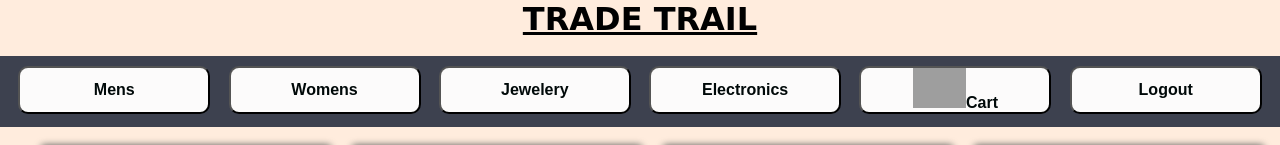
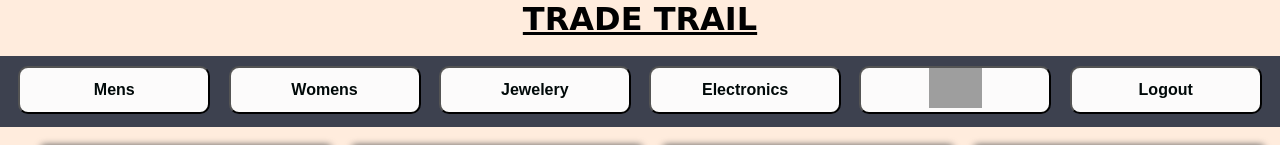
Before and after one commit to soujanyaramdeni/Trade-Trail-Javascript, a plain HTML site: page Home.html in a window 1280 px wide. Shown: the top 145 px of the page. Drawn offline with nearby package versions, Linux system fonts and the light colour scheme; grey boxes are pictures that could not be loaded.

Commit message:
Update Home.htmls

```diff
--- a/Home.html
+++ b/Home.html
@@ -1,4 +1,3 @@
-
 <!DOCTYPE html>
 <html lang="en">
   <head>
@@ -10,7 +9,7 @@
       href="https://fonts.googleapis.com/css2?family=Material+Symbols+Outlined:opsz,wght,FILL,GRAD@20..48,100..700,0..1,-50..200"
     />
     <style>
-     *{
+      *{
         margin:0;
         padding: 0;
         box-sizing: border-box;
@@ -128,6 +127,7 @@
     margin: 1%;
   }
 }
+
     </style>
   </head>
   <body><h1 style="font-family:cursive;"><center><u>TRADE TRAIL</u></center></h1><br>
@@ -136,7 +136,7 @@
       <button id="btnwomen"><b>Womens</b></button>
       <button id="btnjew"><b>Jewelery</b></button>
       <button id="btnele"><b>Electronics</b></button>
-      <button id="cart"><img src="https://media.istockphoto.com/photos/shopping-cart-vector-art-closeup-view-picture-id1251362621?b=1&k=20&m=1251362621&s=170667a&w=0&h=dRxDVhO60mUXTb3g5N5EFizNRm8Sq7xDKdmyeBeZTXQ=" weight="30px"height="40px"><b>Cart</b></button>
+      <button id="cart"><img src="https://media.istockphoto.com/photos/shopping-cart-vector-art-closeup-view-picture-id1251362621?b=1&k=20&m=1251362621&s=170667a&w=0&h=dRxDVhO60mUXTb3g5N5EFizNRm8Sq7xDKdmyeBeZTXQ=" weight="30px"height="40px"></button>
       <button id="login">
         <!-- <img src="https://th.bing.com/th?id=OIP.yrcccITY9EV61-oPZHE3qAHaHw&w=244&h=255&c=8&rs=1&qlt=90&o=6&dpr=1.3&pid=3.1&rm=2"height="30px"> -->
         <b>Logout</b></button>
```
